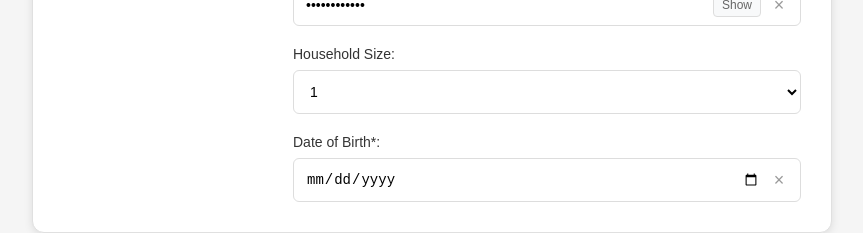
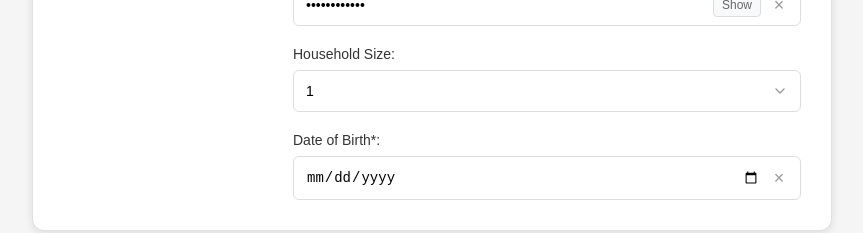
Before and after one commit to Jun20220703/bit216as, an Angular app: page /account-settings in a window 1280 px wide. Shown: the part 341-574 px from the top of the page, without its empty margins (208-1071 px from the left). Built offline with nearby package versions, Linux system fonts and the light colour scheme; sample sign-in values are in the browser's storage.

Commit message:
Update accountSettings.component.html

```diff
--- a/src/app/components/registerAndPrivacySettings/accountSettings/accountSettings.component.html
+++ b/src/app/components/registerAndPrivacySettings/accountSettings/accountSettings.component.html
@@ -74,7 +74,7 @@
           <div class="form-field">
             <label class="field-label" for="household-size">Household Size:</label>
             <div class="input-container">
-              <select id="household-size" class="form-input" [(ngModel)]="userData.householdSize" title="Select household size">
+              <select id="household-size" class="form-input select-input" [(ngModel)]="userData.householdSize" title="Select household size">
                 <option value="No-Selection">No Selection</option>
                 <option value="1">1</option>
                 <option value="2">2</option>
```
